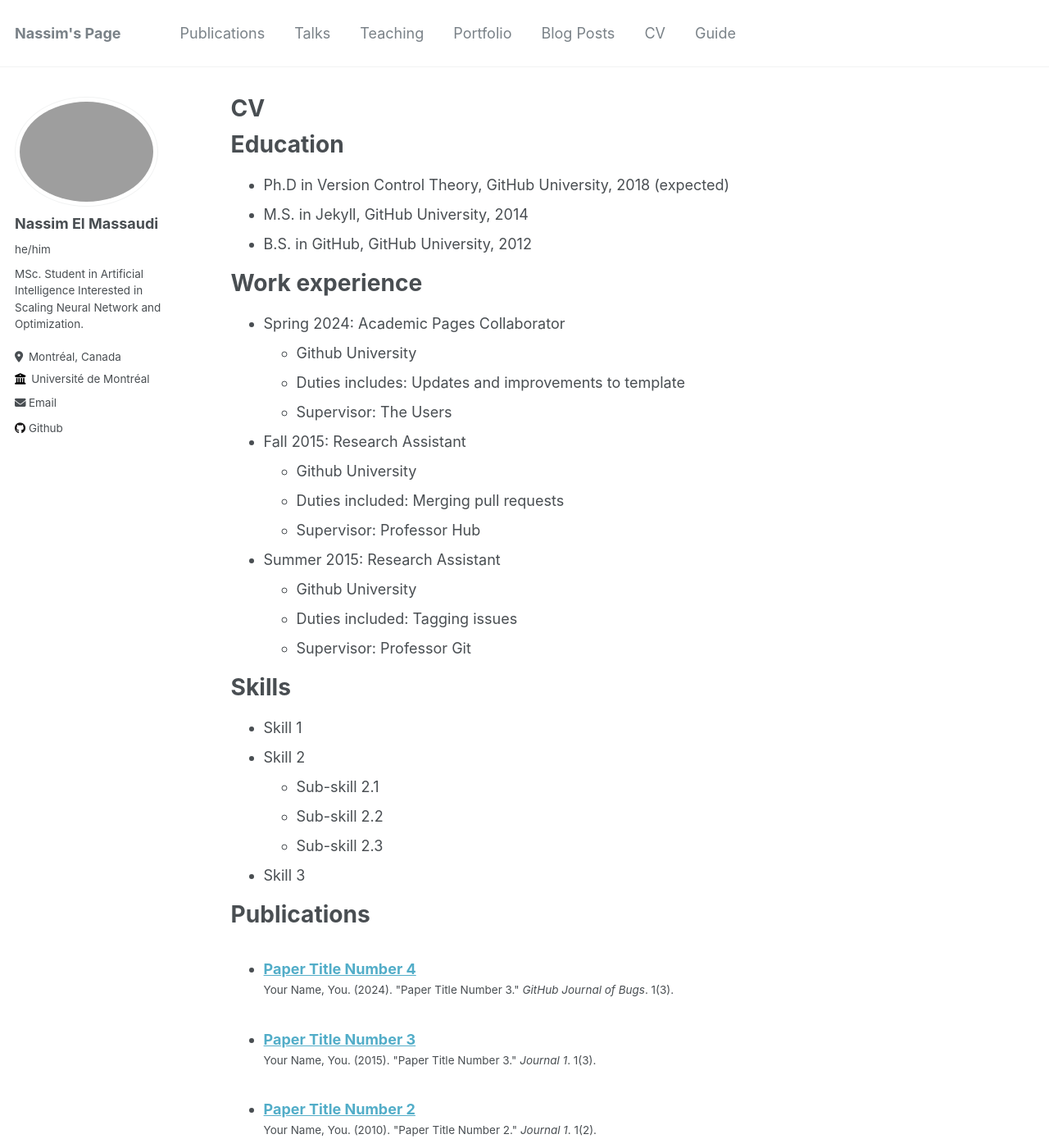
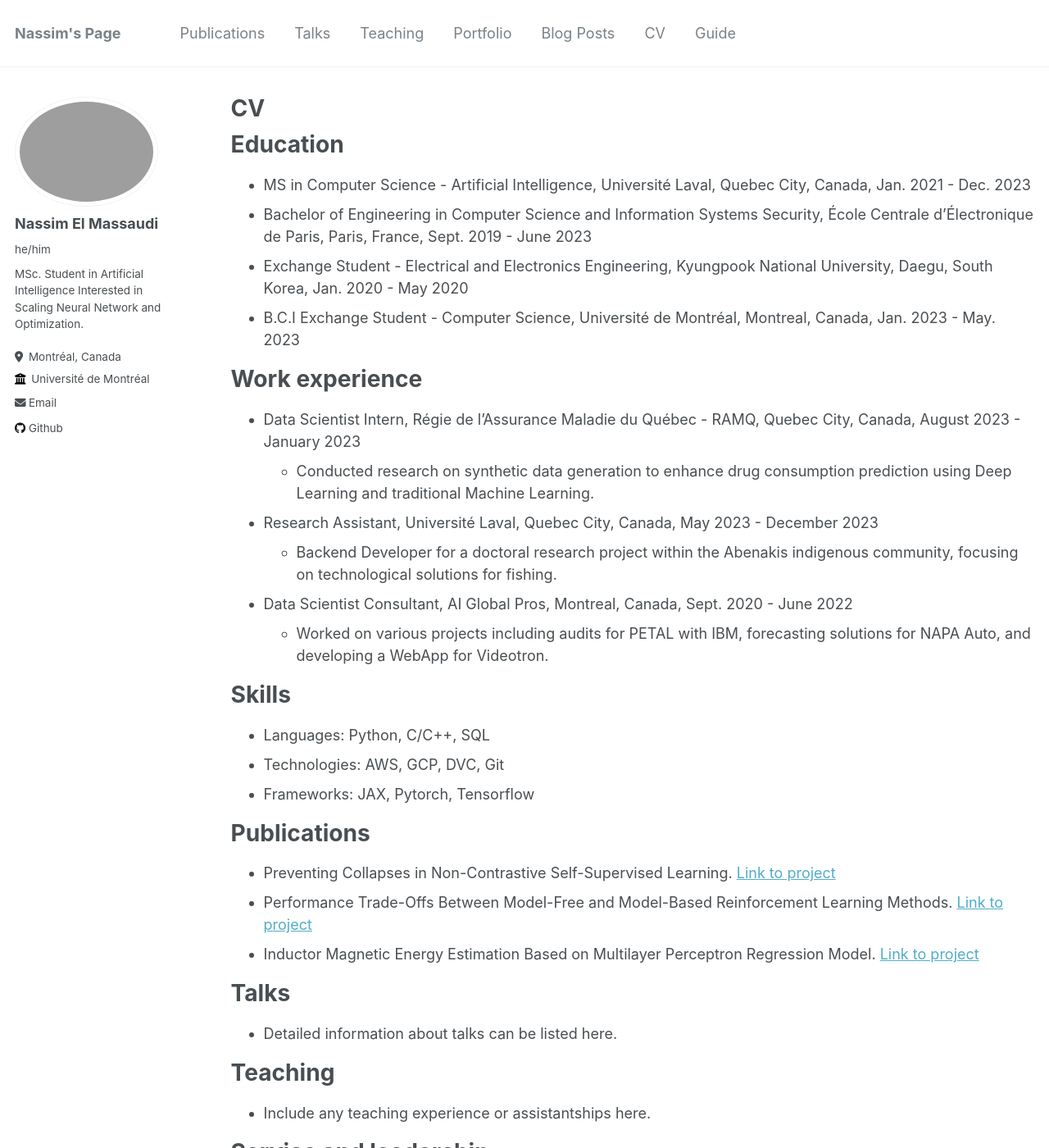
Before and after one commit to nassim-massaudi/nassim-massaudi.github.io, a Jekyll site: the page built from _pages/cv.md, in a window 1280 px wide and 1400 px high. Shown: the whole window at 82% size. Built offline with Jekyll 4.4.1, drawn with Linux system fonts in a browser that asks for light colours; some of the changed text lies outside the part shown.

Commit message:
Adding CV Page

```diff
--- a/_pages/cv.md
+++ b/_pages/cv.md
@@ -11,54 +11,40 @@ redirect_from:
 
 Education
 ======
-* Ph.D in Version Control Theory, GitHub University, 2018 (expected)
-* M.S. in Jekyll, GitHub University, 2014
-* B.S. in GitHub, GitHub University, 2012
+* MS in Computer Science - Artificial Intelligence, Université Laval, Quebec City, Canada, Jan. 2021 - Dec. 2023
+* Bachelor of Engineering in Computer Science and Information Systems Security, École Centrale d'Électronique de Paris, Paris, France, Sept. 2019 - June 2023
+* Exchange Student - Electrical and Electronics Engineering, Kyungpook National University, Daegu, South Korea, Jan. 2020 - May 2020
+* B.C.I Exchange Student - Computer Science, Université de Montréal, Montreal, Canada, Jan. 2023 - May. 2023
 
 Work experience
 ======
-* Spring 2024: Academic Pages Collaborator
-  * Github University
-  * Duties includes: Updates and improvements to template
-  * Supervisor: The Users
-
-* Fall 2015: Research Assistant
-  * Github University
-  * Duties included: Merging pull requests
-  * Supervisor: Professor Hub
-
-* Summer 2015: Research Assistant
-  * Github University
-  * Duties included: Tagging issues
-  * Supervisor: Professor Git
+* Data Scientist Intern, Régie de l'Assurance Maladie du Québec - RAMQ, Quebec City, Canada, August 2023 - January 2023
+  * Conducted research on synthetic data generation to enhance drug consumption prediction using Deep Learning and traditional Machine Learning.
+* Research Assistant, Université Laval, Quebec City, Canada, May 2023 - December 2023
+  * Backend Developer for a doctoral research project within the Abenakis indigenous community, focusing on technological solutions for fishing.
+* Data Scientist Consultant, AI Global Pros, Montreal, Canada, Sept. 2020 - June 2022
+  * Worked on various projects including audits for PETAL with IBM, forecasting solutions for NAPA Auto, and developing a WebApp for Videotron.
 
 Skills
 ======
-* Skill 1
-* Skill 2
-  * Sub-skill 2.1
-  * Sub-skill 2.2
-  * Sub-skill 2.3
-* Skill 3
+* Languages: Python, C/C++, SQL
+* Technologies: AWS, GCP, DVC, Git
+* Frameworks: JAX, Pytorch, Tensorflow
 
 Publications
 ======
-  <ul>{% for post in site.publications reversed %}
-    {% include archive-single-cv.html %}
-  {% endfor %}</ul>
+* Preventing Collapses in Non-Contrastive Self-Supervised Learning. [Link to project](https://github.com/nasselm4i/Deep-Theoretical/blob/main/Project%20Report%202023.pdf)
+* Performance Trade-Offs Between Model-Free and Model-Based Reinforcement Learning Methods. [Link to project](https://github.com/nasselm4i/RL-1/blob/main/IFT7201_Project.pdf)
+* Inductor Magnetic Energy Estimation Based on Multilayer Perceptron Regression Model. [Link to project](https://github.com/nasselm4i/ML-ulaval/blob/main/Inductor-project.pdf)
 
 Talks
 ======
-  <ul>{% for post in site.talks reversed %}
-    {% include archive-single-talk-cv.html  %}
-  {% endfor %}</ul>
+* Detailed information about talks can be listed here.
 
 Teaching
 ======
-  <ul>{% for post in site.teaching reversed %}
-    {% include archive-single-cv.html %}
-  {% endfor %}</ul>
+* Include any teaching experience or assistantships here.
 
 Service and leadership
 ======
-* Currently signed in to 43 different slack teams
+* Mention any service and leadership roles you've held, such as committee memberships, club leadership, or community service.
```
